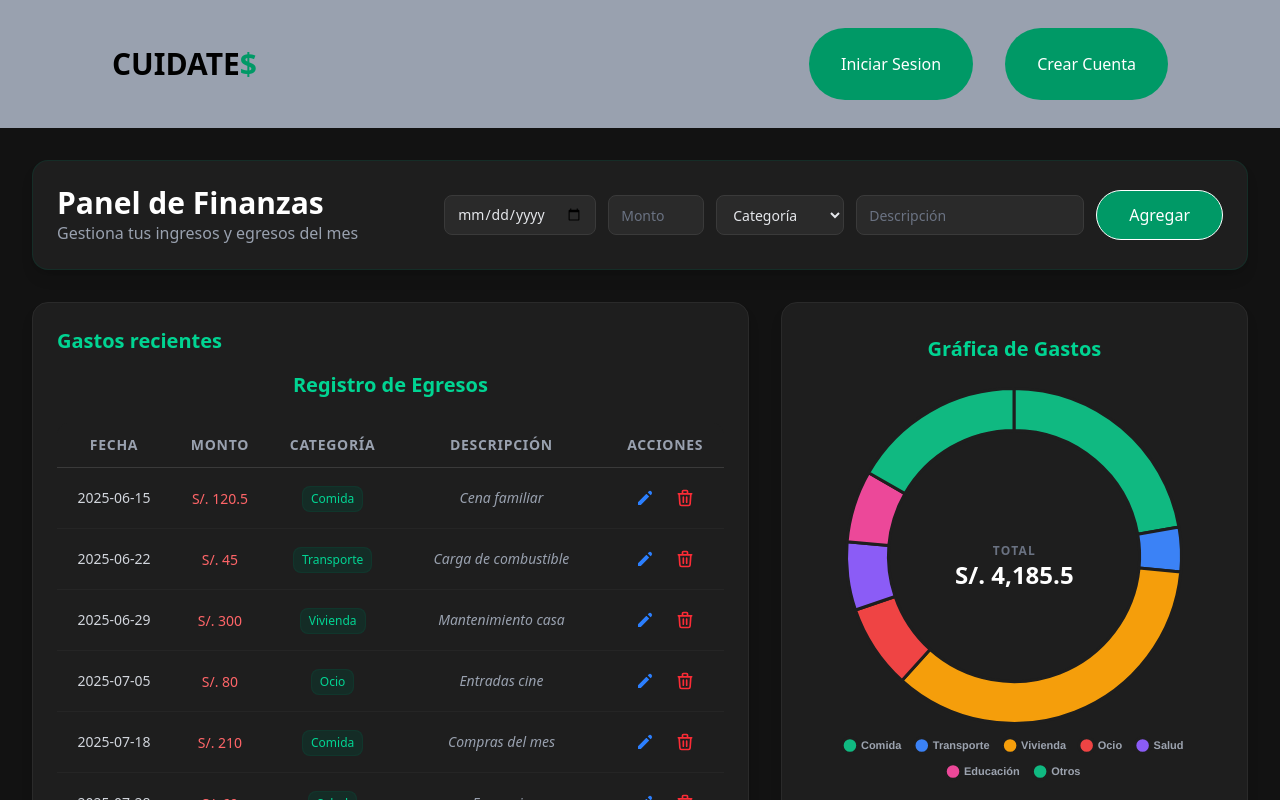
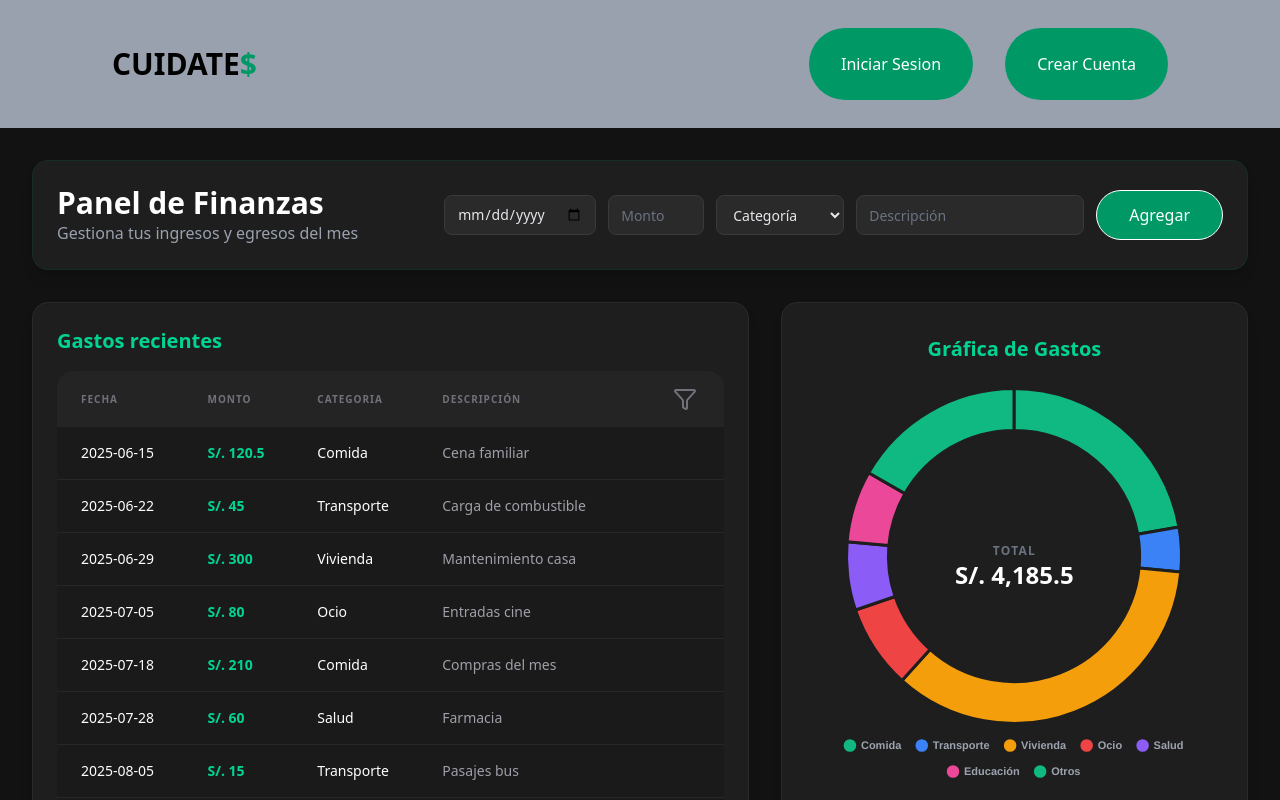
Before and after one commit to DoubleLiFFt/examen, a React (Vite) app: page /UserView in a window 1280 px wide. Shown: the top 800 px of the page. Built offline with nearby package versions, Linux system fonts and the light colour scheme.

Commit message:
Cambios completos en la gráfica y UserView

```diff
--- a/package.json
+++ b/package.json
@@ -12,6 +12,7 @@
   "dependencies": {
     "@tailwindcss/vite": "^4.1.18",
     "chart.js": "^4.5.1",
+    "lucide-react": "^0.563.0",
     "react": "^19.2.0",
     "react-chartjs-2": "^5.3.1",
     "react-dom": "^19.2.0",
--- a/src/Components/Users/DetailsTable.tsx
+++ b/src/Components/Users/DetailsTable.tsx
@@ -1,87 +1,64 @@
-import { gastos } from "../types/Gastos";
-import React, { useState } from "react";
-import EditModal from "./Modal.tsx";
+import {gastos} from "../types/Gastos.ts";
+import {useState} from "react";
+import {Funnel} from "lucide-react";
+import FiltrosEgresos from "./FiltrosEgresos.tsx";
 
-export default function DetailsTable() {
-    const [listaGastos, setListaGastos] = useState(gastos)
-    const [editarGasto, setEditarGasto] = useState<any>(null);
-    const [modalOpen, setModalOpen] = useState(false)
+interface menuProps {
+    menuAbierto : (boolean),
+    setMenuAbierto : (valor: boolean) => void
+}
 
-    const eliminarGasto = (idEliminar : number) => {
-        const newList = listaGastos.filter(gasto => gasto.id !== idEliminar)
-        setListaGastos(newList)
+export default function DetailsTable({menuAbierto, setMenuAbierto} : menuProps) {
+    const [listaMostrar, setListraMostrar] = useState(gastos)
+
+    function aplicarFiltro (categoria : string, inicio : string, fin : string, minimo : string, maximo : string){
+        const resultado = gastos.filter((gasto) => {
+            const coincidenceCategory = (categoria === "Categoría") || gasto.category === categoria
+            const coincidenceInit = (inicio >= "") || gasto.date >= inicio
+            const coincidenceFinal = (fin <= "") || gasto.date <= fin
+            return coincidenceCategory && coincidenceFinal && coincidenceInit
+        })
+        setListraMostrar(resultado)
+        console.log("Filtrando por: ", {categoria, inicio, fin, minimo, maximo})
     }
-    const prepararEdit = (gasto: any)=> {
-        setEditarGasto(gasto)
-        setModalOpen(true)
+
+    function handleClick() {
+        setMenuAbierto(!menuAbierto)
     }
-    const guardarCambios = (newData: any) => {
-        const listaAct = listaGastos.map((gasto) =>
-            gasto.id === editarGasto.id ? { ...gasto, ...newData } : gasto
-        );
-        setListaGastos(listaAct);
-        setModalOpen(false);
-    };
+    //----------------------------------------------------------------------------------------------------
     return (
-        <div className="flex flex-col gap-6 w-full h-full">
-            <h1 className="text-xl font-bold text-center text-emerald-400">Registro de Egresos</h1>
-            <div className="w-full overflow-x-auto rounded-xl">
-                <table className="w-full text-left border-collapse bg-[#1e1e1e]">
-                    <thead>
-                    <tr className="border-b border-[#3a3a3a] text-gray-400 text-xs md:text-sm uppercase tracking-wider">
-                        <th className="px-2 md:px-4 py-3 font-semibold text-center hidden md:table-cell">Fecha</th>
-                        <th className="px-2 md:px-4 py-3 font-semibold text-center">Monto</th>
-                        <th className="px-2 md:px-4 py-3 font-semibold text-center">Categoría</th>
-                        <th className="px-2 md:px-4 py-3 font-semibold text-center hidden sm:table-cell">Descripción</th>
-                        <th className="px-2 md:px-4 py-3 font-semibold text-center">Acciones</th>
+        <table className="w-full border-collapse bg-[#1a1a1a] text-white rounded-2xl overflow-hidden">
+            <thead className="bg-[#242424] text-zinc-500 text-[10px] uppercase tracking-widest">
+            {menuAbierto && (
+                <tr>
+                    <th colSpan={5} className="p-6 bg-[#2a2a2a]">
+                        <FiltrosEgresos onFiltrar={aplicarFiltro}/>
+                    </th>
+                </tr>
+            )}
+            <tr className="text-left">
+                <th className="px-6 py-4">Fecha</th>
+                <th className="px-6 py-4">Monto</th>
+                <th className="px-6 py-4">Categoria</th>
+                <th className="px-6 py-4">Descripción</th>
+                <th className="px-6 py-4">
+                    <Funnel
+                        className={`cursor-pointer transition-colors ${menuAbierto ? 'text-emerald-500' : 'hover:text-emerald-400'}`}
+                        onClick={handleClick}
+                    />
+                </th>
+            </tr>
+            </thead>
+            <tbody className="divide-y divide-zinc-800">
+                {(menuAbierto ? listaMostrar : gastos).map((gasto) => (
+                    <tr key={gasto.id} className="hover:bg-[#202020] transition-colors">
+                        <td className="px-6 py-4 text-sm">{gasto.date}</td>
+                        <td className="px-6 py-4 text-sm text-emerald-400 font-bold">S/. {gasto.mount}</td>
+                        <td className="px-6 py-4 text-sm">{gasto.category}</td>
+                        <td className="px-6 py-4 text-sm text-zinc-400">{gasto.description}</td>
                     </tr>
-                    </thead>
-                    <tbody className="text-gray-300">
-                    {listaGastos.map((Details) => (
-                        <tr
-                            key={Details.id}
-                            className="border-b border-[#252525] hover:bg-[#252525] transition-colors group"
-                        >
-                            <td className="px-2 md:px-4 py-4 text-center text-sm hidden md:table-cell">
-                                {Details.date}
-                            </td>
-                            <td className="px-2 md:px-4 py-4 text-center font-medium text-red-400">
-                                <span className="text-xs md:text-sm">S/. {Details.mount}</span>
-                                <span className="text-[10px] text-gray-500 md:hidden block mt-1">{Details.date}</span>
-                            </td>
-                            <td className="px-2 md:px-4 py-4 text-center">
-                                    <span className="bg-emerald-900/30 text-emerald-400 px-2 py-1 rounded-lg text-[10px] md:text-xs border border-emerald-800/20 inline-block">
-                                        {Details.category}
-                                    </span>
-                            </td>
-                            <td className="px-2 md:px-4 py-4 text-center text-xs md:text-sm italic text-gray-400 hidden sm:table-cell">
-                                {Details.description}
-                            </td>
-                            <td className="px-2 md:px-4 py-4">
-                                <div className="flex justify-center items-center gap-2 md:gap-3">
-                                    <button onClick={() => prepararEdit(Details)} className="text-blue-500 hover:text-blue-400 transition-all hover:scale-110 p-1 hover:cursor-pointer">
-                                        <svg xmlns="http://www.w3.org/2000/svg" className="h-4 w-4 md:h-5 md:w-5" viewBox="0 0 20 20" fill="currentColor">
-                                            <path d="M13.586 3.586a2 2 0 112.828 2.828l-.793.793-2.828-2.828.793-.793zM11.379 5.793L3 14.172V17h2.828l8.38-8.379-2.83-2.828z" />
-                                        </svg>
-                                    </button>
-                                    <button onClick={ () => eliminarGasto(Details.id) } className="text-red-500 hover:text-red-400 transition-all hover:scale-110 p-1 hover:cursor-pointer">
-                                        <svg xmlns="http://www.w3.org/2000/svg" className="h-4 w-4 md:h-5 md:w-5" fill="none" viewBox="0 0 24 24" stroke="currentColor">
-                                            <path strokeLinecap="round" strokeLinejoin="round" strokeWidth={2} d="M19 7l-.867 12.142A2 2 0 0116.138 21H7.862a2 2 0 01-1.995-1.858L5 7m5 4v6m4-6v6m1-10V4a1 1 0 00-1-1h-4a1 1 0 00-1 1v3M4 7h16" />
-                                        </svg>
-                                    </button>
-                                    <EditModal
-                                        isOpen={modalOpen}
-                                        onClose={() => setModalOpen(false)}
-                                        gasto={editarGasto}
-                                        onSave={guardarCambios}
-                                    />
-                                </div>
-                            </td>
-                        </tr>
-                    ))}
-                    </tbody>
-                </table>
-            </div>
-        </div>
-    );
+                ))}
+            </tbody>
+        </table>
+    )
 }
--- a/src/pages/Users/UserView.tsx
+++ b/src/pages/Users/UserView.tsx
@@ -1,10 +1,12 @@
 import DetailsTable from "../../Components/Users/DetailsTable";
 import Graphic from "../../Components/Users/Graphic";
 import AddDetails from "../../Components/Users/AddDetails.tsx";
-import MisEgresos from "../../Components/Users/MisEgresos.tsx";
 import ExportarGastos from "../../Components/Users/ExportarGastos.tsx";
+import {useState} from "react";
 
 export default function UserView() {
+    const [isFiltering, setIsFiltering] = useState(false)
+
     return (
         <div className="min-h-screen bg-[#121212] text-gray-200 p-4 md:p-8">
             <div className="max-w-7xl mx-auto space-y-8">
@@ -16,13 +18,16 @@ export default function UserView() {
                     <AddDetails />
                 </header>
                 <div className="grid grid-cols-1 lg:grid-cols-5 gap-8 items-start">
-                    <section className="order-2 lg:order-1 lg:col-span-3 bg-[#1e1e1e] p-4 md:p-6 rounded-2xl shadow-lg border border-[#2a2a2a] flex flex-col">
+                    <section className={`order-2 lg:order-1 bg-[#1e1e1e] p-4 md:p-6 rounded-2xl shadow-lg border border-[#2a2a2a] flex flex-col transition-all duration-500 ${
+                        isFiltering ? "lg:col-span-5" : "lg:col-span-3"
+                    }`}>
                         <h2 className="text-xl font-semibold mb-4 text-emerald-400">Gastos recientes</h2>
                         <div className="overflow-x-auto">
-                            <DetailsTable />
+                            <DetailsTable menuAbierto={isFiltering} setMenuAbierto={setIsFiltering}/>
                         </div>
                     </section>
-                    <section className="order-1 lg:order-2 lg:col-span-2 sticky top-8 bg-[#1e1e1e] p-6 md:p-8 rounded-2xl shadow-lg border border-[#2a2a2a] flex flex-col items-center">
+                    {!isFiltering && (
+                        <section className="order-1 lg:order-2 lg:col-span-2 sticky top-8 bg-[#1e1e1e] p-6 md:p-8 rounded-2xl shadow-lg border border-[#2a2a2a] flex flex-col items-center animate-in fade-in zoom-in duration-300">
                             <h2 className="text-xl font-semibold mb-6 text-emerald-400 text-center">Gráfica de Gastos</h2>
                             <div className="w-full aspect-square max-w-[320px] md:max-w-[400px] flex items-center justify-center relative">
                                 <Graphic />
@@ -31,13 +36,11 @@ export default function UserView() {
                                 <p className="text-sm text-gray-500 font-medium">Resumen total por categorías</p>
                             </div>
                         </section>
+                    )}
                 </div>
                 <div className="grid grid-cols-1 gap-8">
                     <div className="bg-[#1e1e1e] p-6 rounded-2xl shadow-lg border border-emerald-900/30 w-full flex justify-center">
                         <ExportarGastos />
-                    </div>
-                    <div className="w-full">
-                        <MisEgresos/>
                     </div>
                 </div>
             </div>
```
Also changed, not shown: 1 other file (tests, documents, lock files or other folders). Lines whose indentation alone changed are shown as unchanged.
